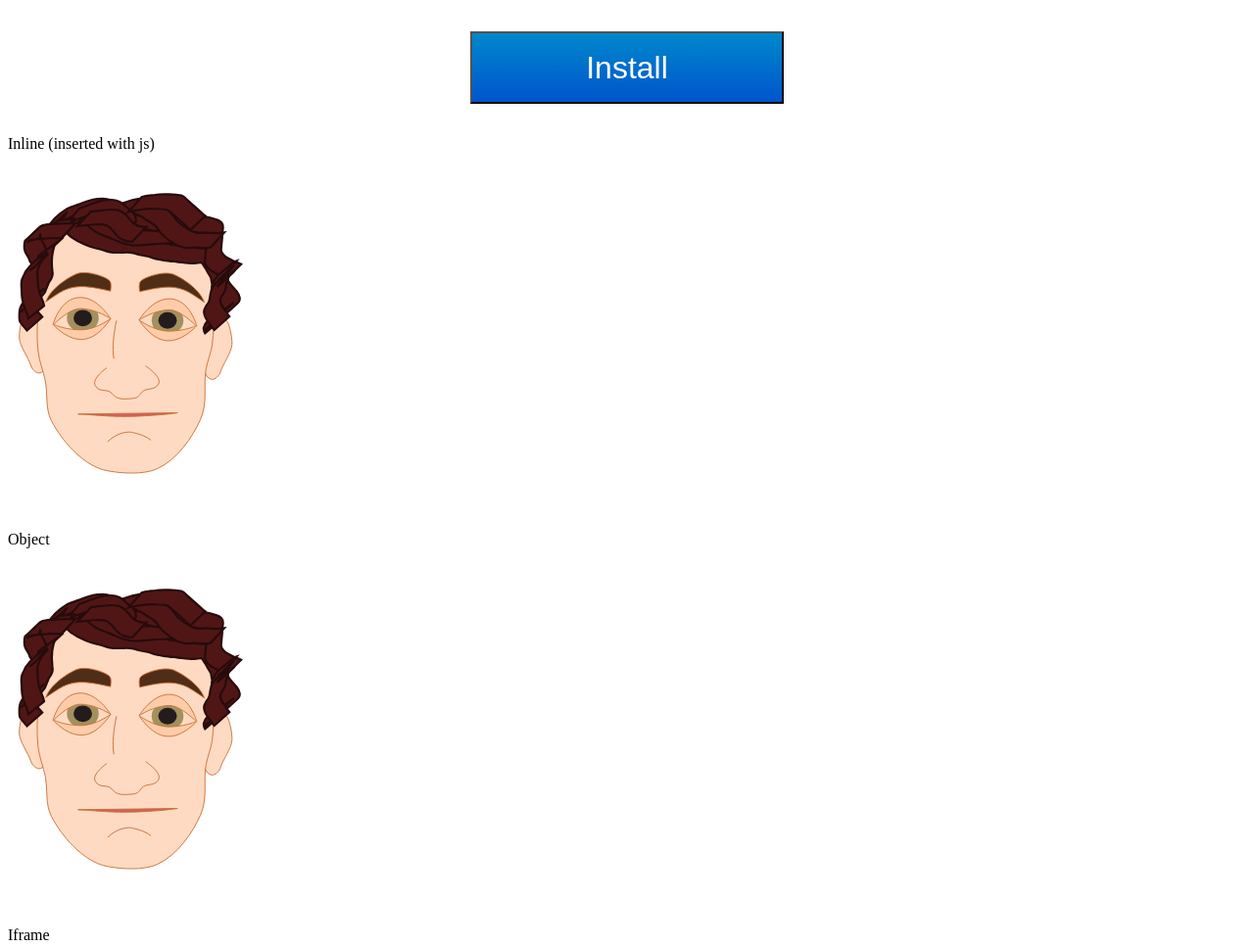
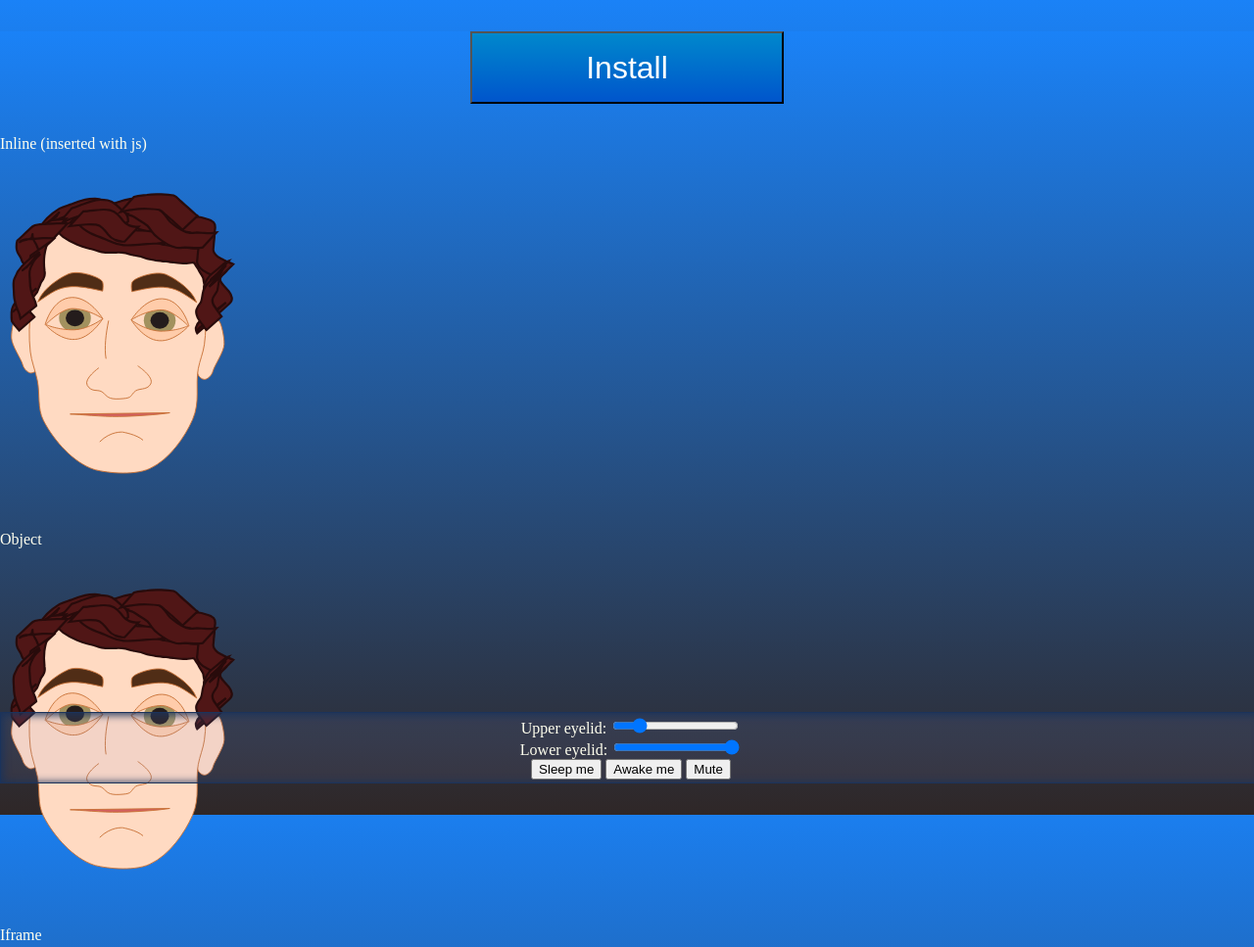
Before and after one commit to vokimon/blaface, a website: page www/index.html in a window 1280 px wide. Shown: the top 967 px of the page at 98% size. Drawn offline with Linux system fonts and the light colour scheme.

Commit message:
css: full nicety

```diff
--- a/www/css/app.css
+++ b/www/css/app.css
@@ -6,3 +6,56 @@
 @import "install-button.css";
 
 /* Your styles here */
+
+body, html
+{
+	color: #ffe;
+	/* fallback */
+	background-color: #1a82f7;
+	background: url(images/linear_bg_2.png);
+	background-repeat: repeat-x;
+	/* Safari 4-5, Chrome 1-9 */
+	background: -webkit-gradient(linear, 0% 0%, 0% 100%,
+		from(#1a82f7), to(#2F2727));
+	/* Safari 5.1, Chrome 10+ */
+	background: -webkit-linear-gradient(bottom, #2F2727, #1a82f7);
+	/* Firefox 3.6+ */
+	background: -moz-linear-gradient(bottom, #2F2727, #1a82f7);
+	/* IE 10 */
+	background: -ms-linear-gradient(bottom, #2F2727, #1a82f7);
+	/* Opera 11.10+ */
+	background: -o-linear-gradient(bottom, #2F2727, #1a82f7);
+	height: 100%;
+	margin: 0px;
+	padding: 0px;
+}
+
+.actionbuttons
+{
+	text-align: center;
+    background: rgba(133, 156, 228, .1);
+    border: 1px solid #1b335b;
+    -webkit-box-shadow: inset 1px 1px 8px 1px #1b335b;
+    -moz-box-shadow: inset 1px 1px 8px 1px #1b335b;
+    box-shadow: inset 1px 1px 8px 1px #1b335b;
+	padding: 3px;
+	bottom: 0%;
+	width: 100%;
+	position: fixed;
+}
+
+#faceit
+{
+	display: block;
+	text-align: center;
+	margin-left: auto;
+	margin-right: auto;
+}
+
+h1
+{
+	padding: 0px 3px;
+	margin: 0px;
+	border: white;
+	background: #444;
+}
```
